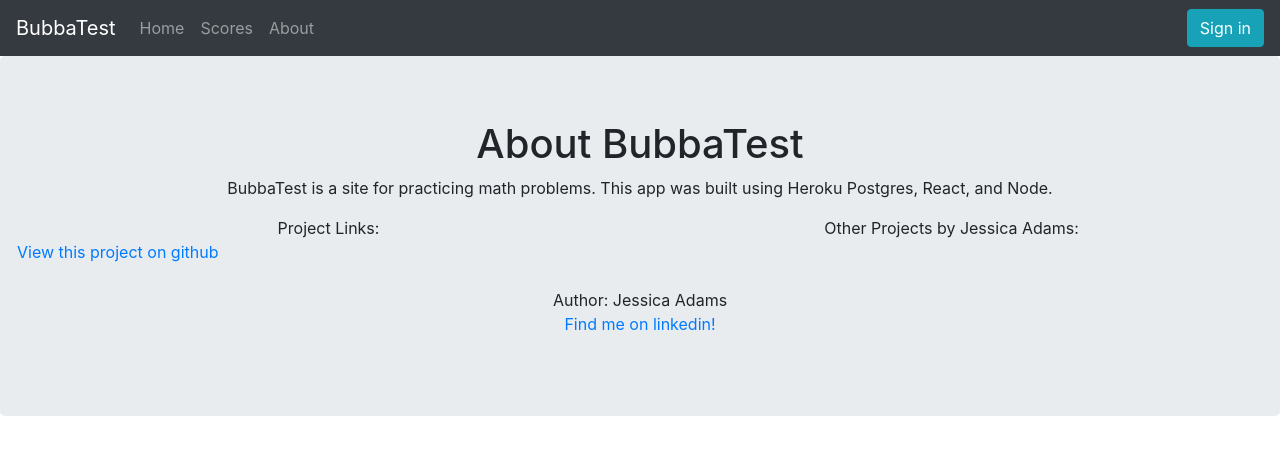
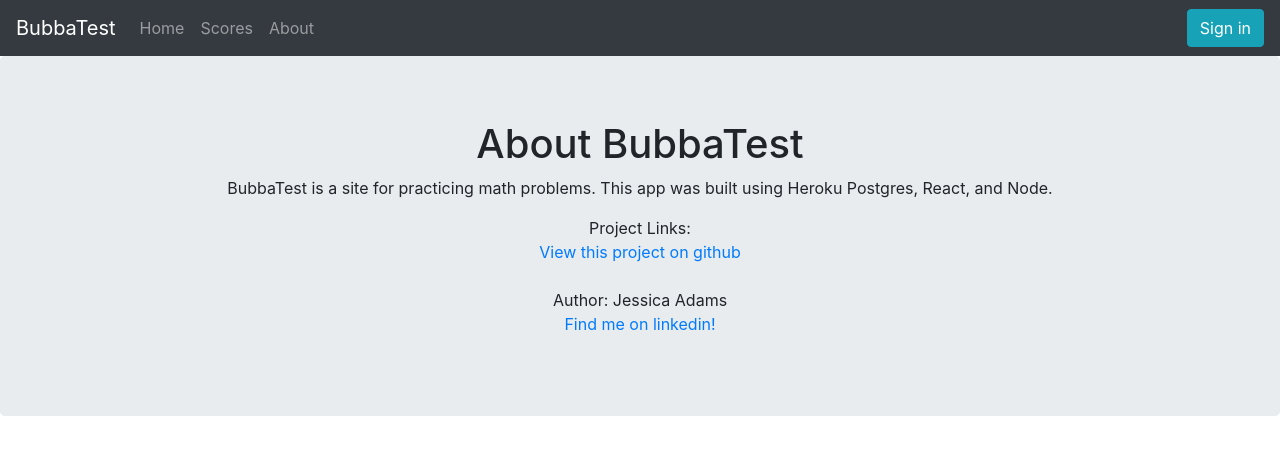
Before and after one commit to bearados/bubba, a React (Create React App) app in the folder client/: page /about in a window 1280 px wide. Shown: the top 454 px of the page. Built offline with nearby package versions, Linux system fonts and the light colour scheme.

Commit message:
updated about page

```diff
--- a/client/src/components/About.js
+++ b/client/src/components/About.js
@@ -8,10 +8,8 @@
           <h1>About BubbaTest</h1>
           <p>BubbaTest is a site for practicing math problems. This app was built using Heroku Postgres, React, and Node.</p>
 
-          <Row><Col>Project Links:</Col><Col>Other Projects by Jessica Adams:</Col></Row>
-          <Row>
-          <a href="https://github.com/bearados/bubba">View this project on github</a>
-          </Row>
+          <Row><Col>Project Links:</Col></Row>
+          <Row><Col><a href="https://github.com/bearados/bubba">View this project on github</a></Col></Row>
 
             <br/>
             <p>Author: Jessica Adams <br/>
```
